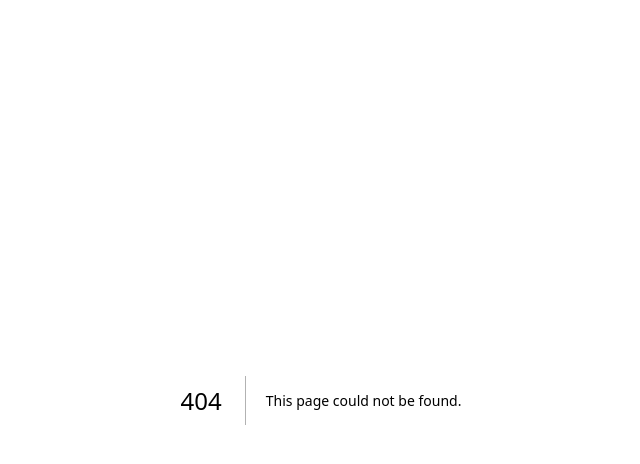
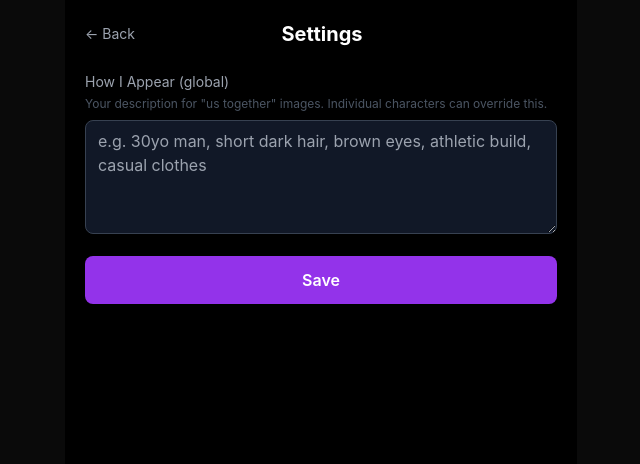
Before and after one commit to yrw2go-ui/Companion, a Next.js app: page /settings in a window 1280 px wide. Before the commit this address had no page. Shown: the top 464 px of the page, without its empty margins (319-959 px from the left). Built offline with nearby package versions, Linux system fonts and the light colour scheme; no server answers; the database is empty.

Commit message:
Create Settings component for user description management
This component allows users to view and update their description in the settings. It fetches existing settings from the database and provides a form to save changes.

```diff
--- /dev/null
+++ b/pages/settings.js
@@ -0,0 +1,71 @@
+// pages/settings.js
+import { useState, useEffect } from 'react'
+import { useRouter } from 'next/router'
+import { supabase } from '../lib/supabaseClient'
+
+export default function Settings() {
+  const router = useRouter()
+  const [description, setDescription] = useState('')
+  const [loading, setLoading] = useState(true)
+  const [saving, setSaving] = useState(false)
+
+  useEffect(() => {
+    load()
+  }, [])
+
+  const load = async () => {
+    const { data } = await supabase
+      .from('user_settings')
+      .select('*')
+      .eq('id', 1)
+      .single()
+    if (data) setDescription(data.my_description || '')
+    setLoading(false)
+  }
+
+  const save = async () => {
+    setSaving(true)
+    const { error } = await supabase
+      .from('user_settings')
+      .update({ my_description: description })
+      .eq('id', 1)
+    setSaving(false)
+    if (error) {
+      alert('Error: ' + error.message)
+      return
+    }
+    router.push('/')
+  }
+
+  if (loading) {
+    return <div className="min-h-screen bg-black text-white flex items-center justify-center">Loading...</div>
+  }
+
+  return (
+    <div className="min-h-screen bg-black text-white p-5 max-w-lg mx-auto">
+      <div className="flex items-center justify-between mb-6">
+        <button onClick={() => router.push('/')} className="text-gray-400 hover:text-white text-sm">← Back</button>
+        <h1 className="text-xl font-bold">Settings</h1>
+        <span className="w-12"></span>
+      </div>
+
+      <label className="block text-sm text-gray-400 mb-1">How I Appear (global)</label>
+      <p className="text-xs text-gray-600 mb-2">Your description for "us together" images. Individual characters can override this.</p>
+      <textarea
+        value={description}
+        onChange={e => setDescription(e.target.value)}
+        placeholder="e.g. 30yo man, short dark hair, brown eyes, athletic build, casual clothes"
+        rows={4}
+        className="w-full bg-gray-900 border border-gray-700 rounded-lg px-3 py-2 text-white focus:border-purple-500 outline-none mb-4"
+      />
+
+      <button
+        onClick={save}
+        disabled={saving}
+        className="w-full bg-purple-600 hover:bg-purple-700 disabled:bg-gray-700 rounded-lg py-3 font-semibold"
+      >
+        {saving ? 'Saving...' : 'Save'}
+      </button>
+    </div>
+  )
+}
```
